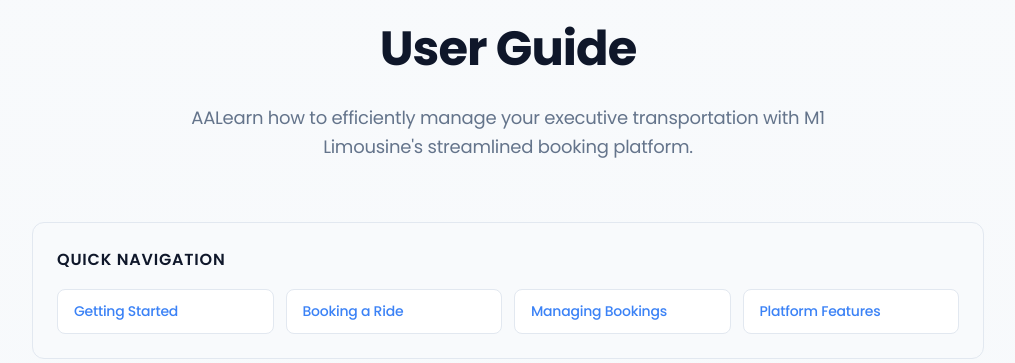
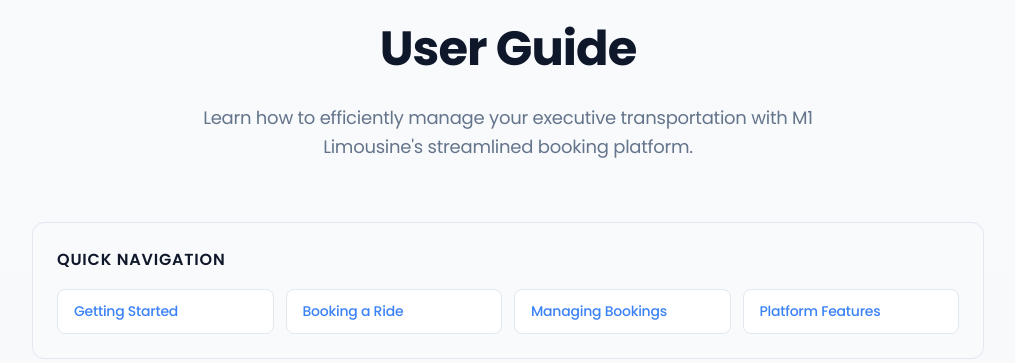
Before and after one commit to ysalha2003/m1limo, a Django app: page /guide/ in a window 1280 px wide. Shown: the part 140-503 px from the top of the page, without its empty margins (132-1147 px from the left). Run offline with Django 5.2, Linux system fonts and the light colour scheme.

Commit message:
just playing

```diff
--- a/templates/bookings/user_guide.html
+++ b/templates/bookings/user_guide.html
@@ -255,7 +255,7 @@
 <div class="guide-container">
     <div class="guide-header">
         <h1>User Guide</h1>
-        <p>AALearn how to efficiently manage your executive transportation with M1 Limousine's streamlined booking platform.</p>
+        <p>Learn how to efficiently manage your executive transportation with M1 Limousine's streamlined booking platform.</p>
     </div>
 
     <div class="guide-nav">
```
